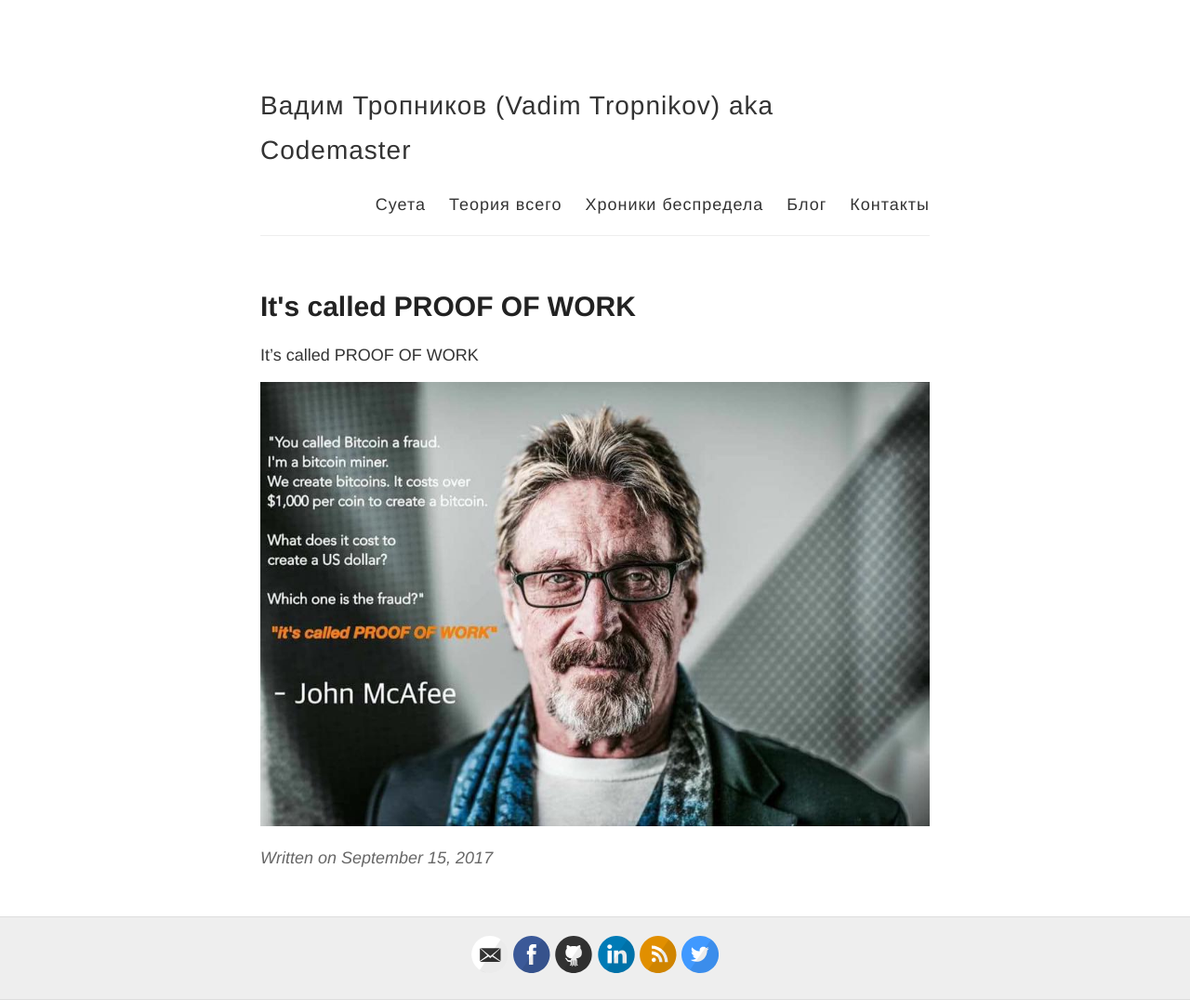
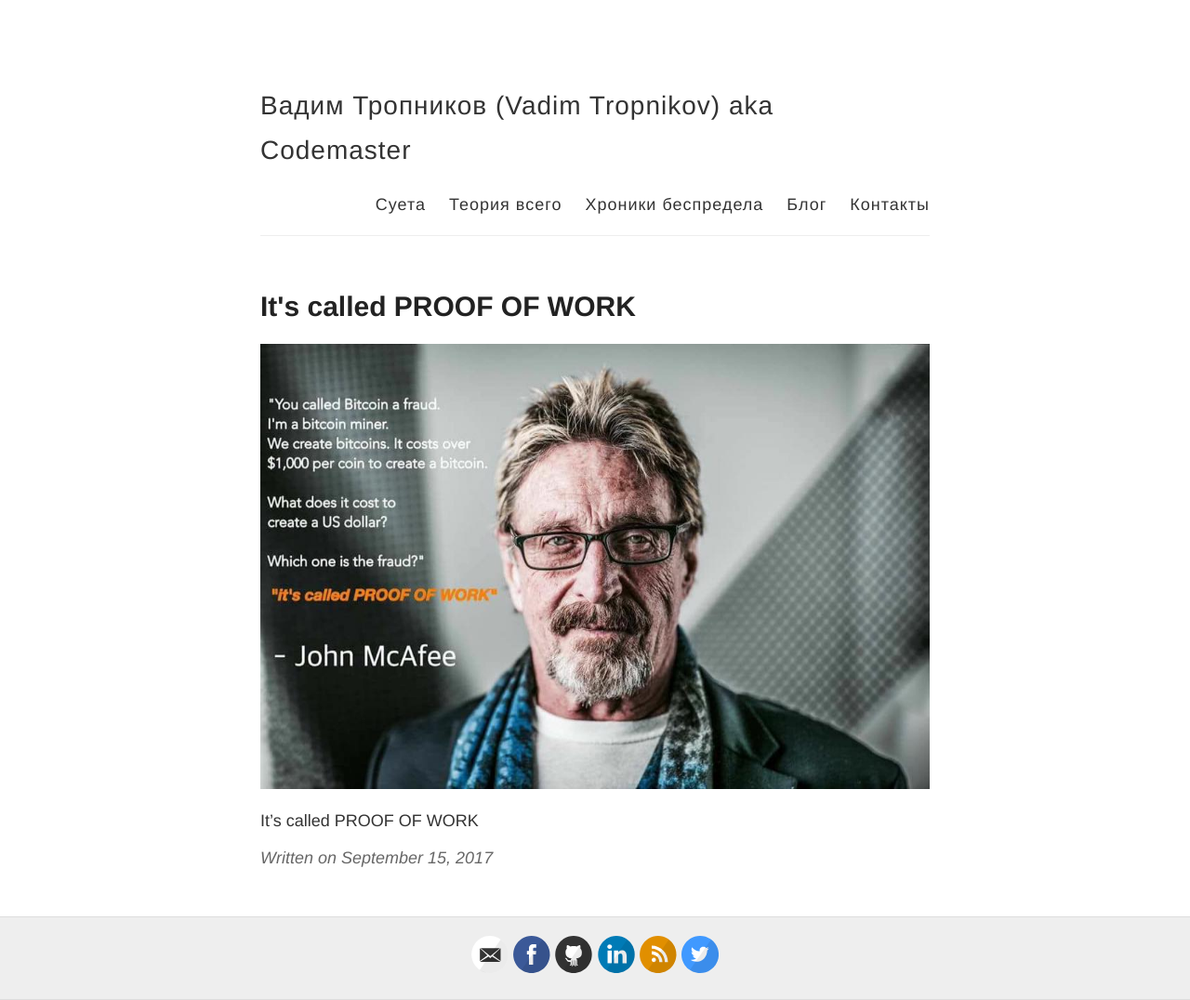
Before and after one commit to decrafts/r, a Jekyll site: the page built from _posts/2017/09/2017-09-15-mcafee.md, in a window 1280 px wide. Shown: the whole page at 93% size. Built offline with Jekyll 4.4.1, drawn with Linux system fonts in a browser that asks for light colours; comment, search, counter and statistics services are not loaded.

Commit message:
Update 2017-09-15-mcafee.md

```diff
--- a/_posts/2017/09/2017-09-15-mcafee.md
+++ b/_posts/2017/09/2017-09-15-mcafee.md
@@ -5,6 +5,6 @@
 categories: [other]
 ---
 
+{% include postimage.html content="/images/2017/09/mcafee.jpg" %}
+
 It's called PROOF OF WORK
-
-{% include postimage.html content="/images/2017/09/mcafee.jpg" %}
```
